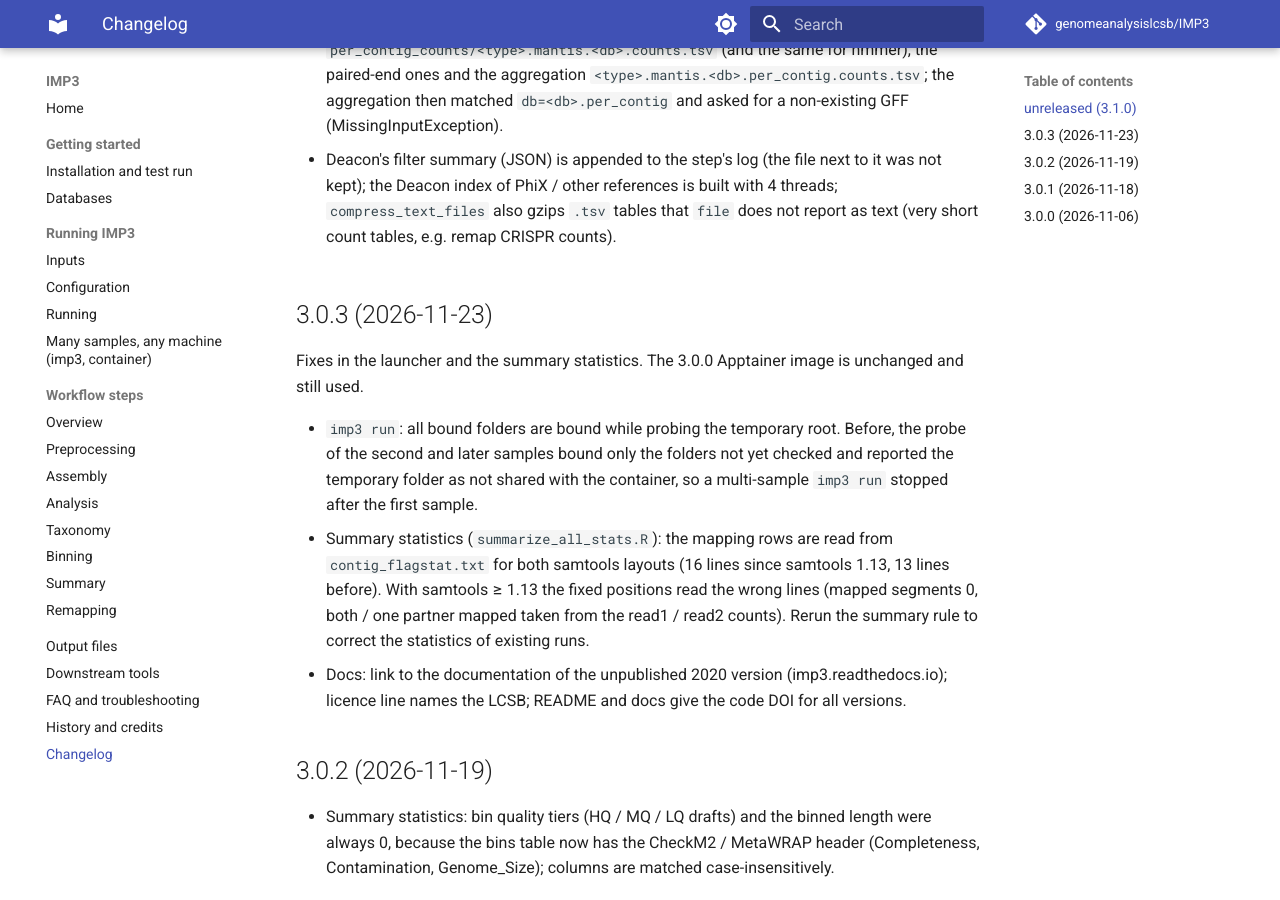
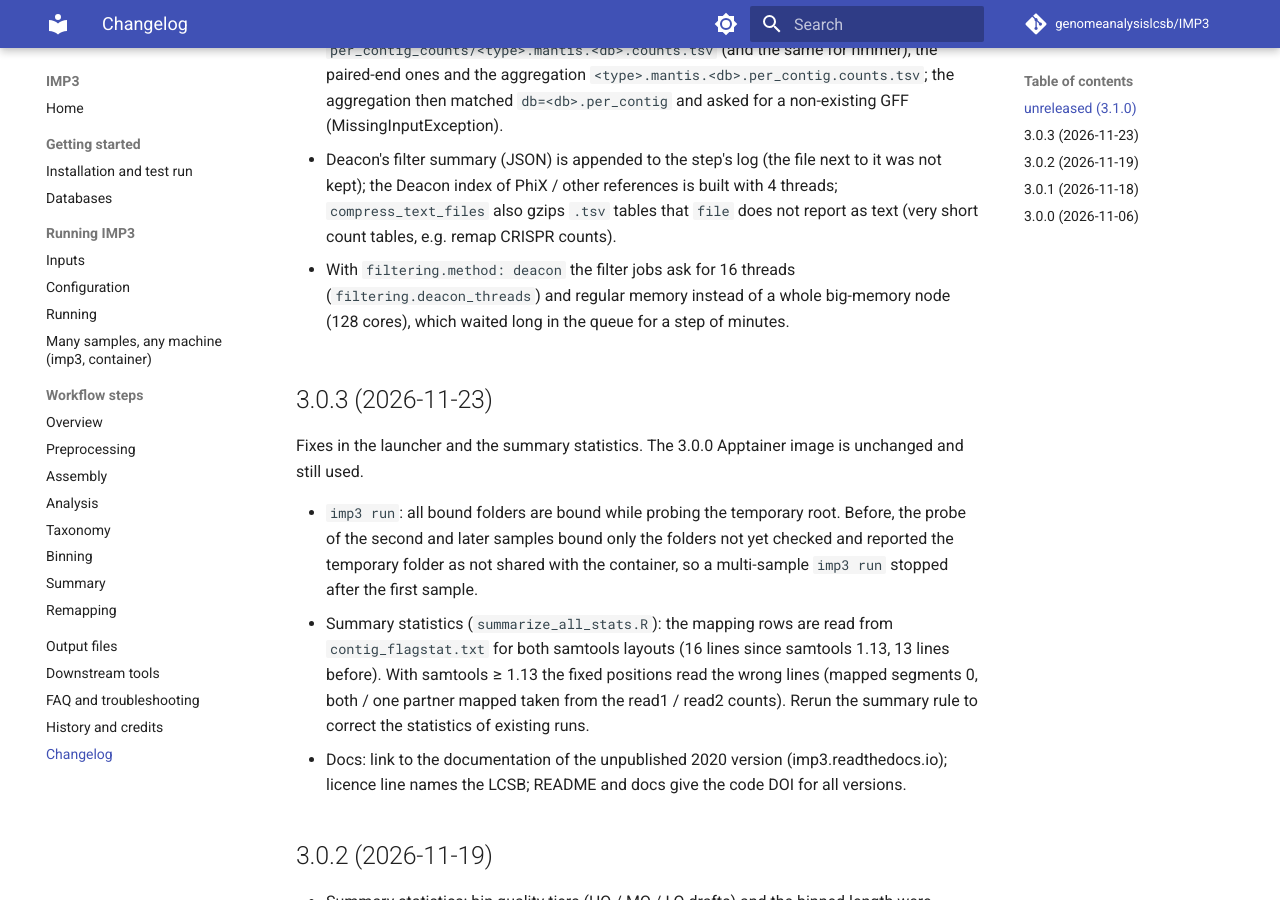
Before and after one commit to genomeanalysislcsb/IMP3, an MkDocs documentation site: the page built from docs/changelog.md, in a window 1280 px wide and 900 px high, scrolled down 1840 px. Built offline with MkDocs 1.6.1 and Material for MkDocs 9.7.7, drawn with Linux system fonts in a browser that asks for light colours; comment, search, counter and statistics services are not loaded.

Commit message:
Deacon filter jobs: 16 threads on a regular node
With filtering.method deacon the filter rules still asked for a whole
big-memory node (128 cores, big_mem per core), which waited hours in
the queue for a step that takes minutes. They now ask for
filtering.deacon_threads (16) and regular memory per core.

Co-Authored-By: Claude Opus 5.5 <noreply@anthropic.com>
Claude-Session: https://claude.ai/code/session_01L5bQxNJvvvTRxDQ7VNdjru

```diff
--- a/docs/changelog.md
+++ b/docs/changelog.md
@@ -68,6 +68,9 @@ IMP3 is the successor of IMP (Narayanasamy et al., *Genome Biol* 2016;17:260). C
   of PhiX / other references is built with 4 threads; `compress_text_files` also gzips `.tsv` tables that `file`
   does not report as text (very short count tables, e.g. remap CRISPR counts).
 
+- With `filtering.method: deacon` the filter jobs ask for 16 threads (`filtering.deacon_threads`) and regular
+  memory instead of a whole big-memory node (128 cores), which waited long in the queue for a step of minutes.
+
 ## 3.0.3 (2026-11-23)
 
 Fixes in the launcher and the summary statistics. The 3.0.0 Apptainer image is unchanged and still used.
```
Also changed, not shown: CHANGELOG.md (+3 -0 lines), 5 other files.
